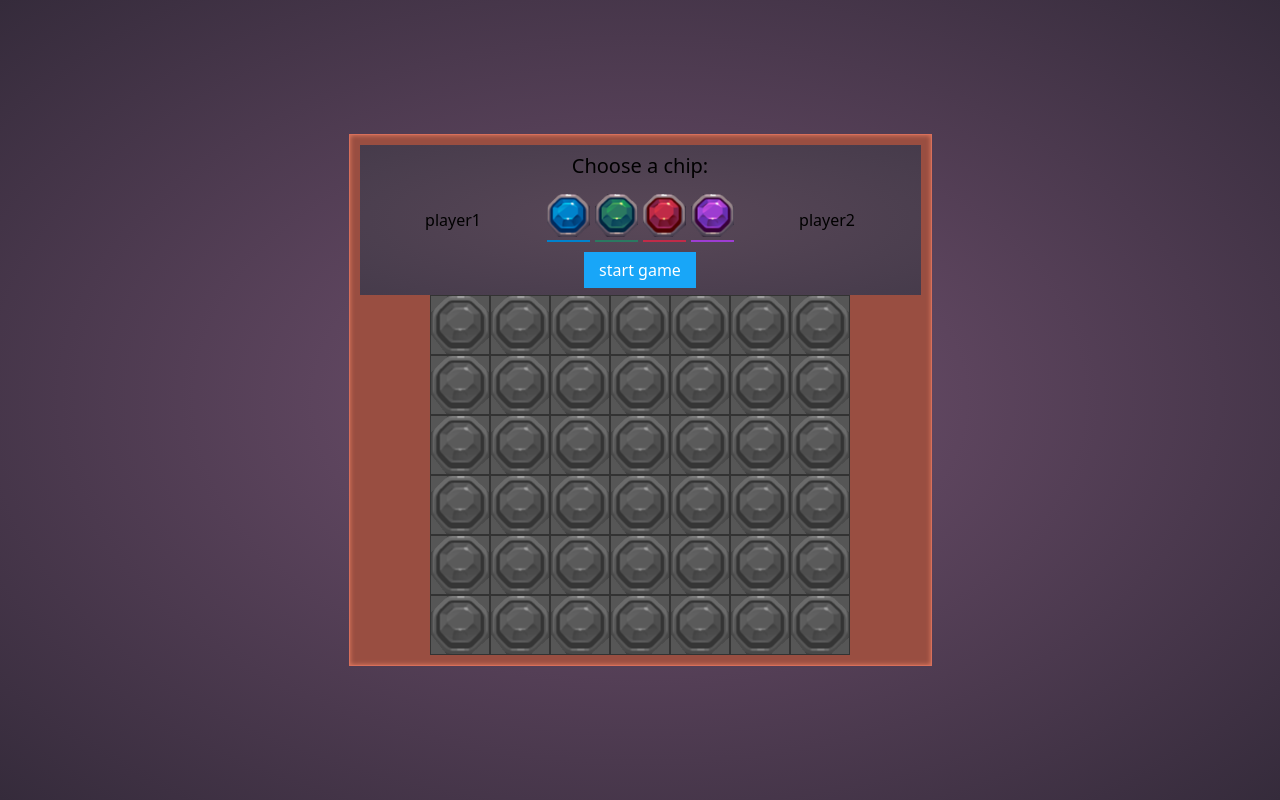
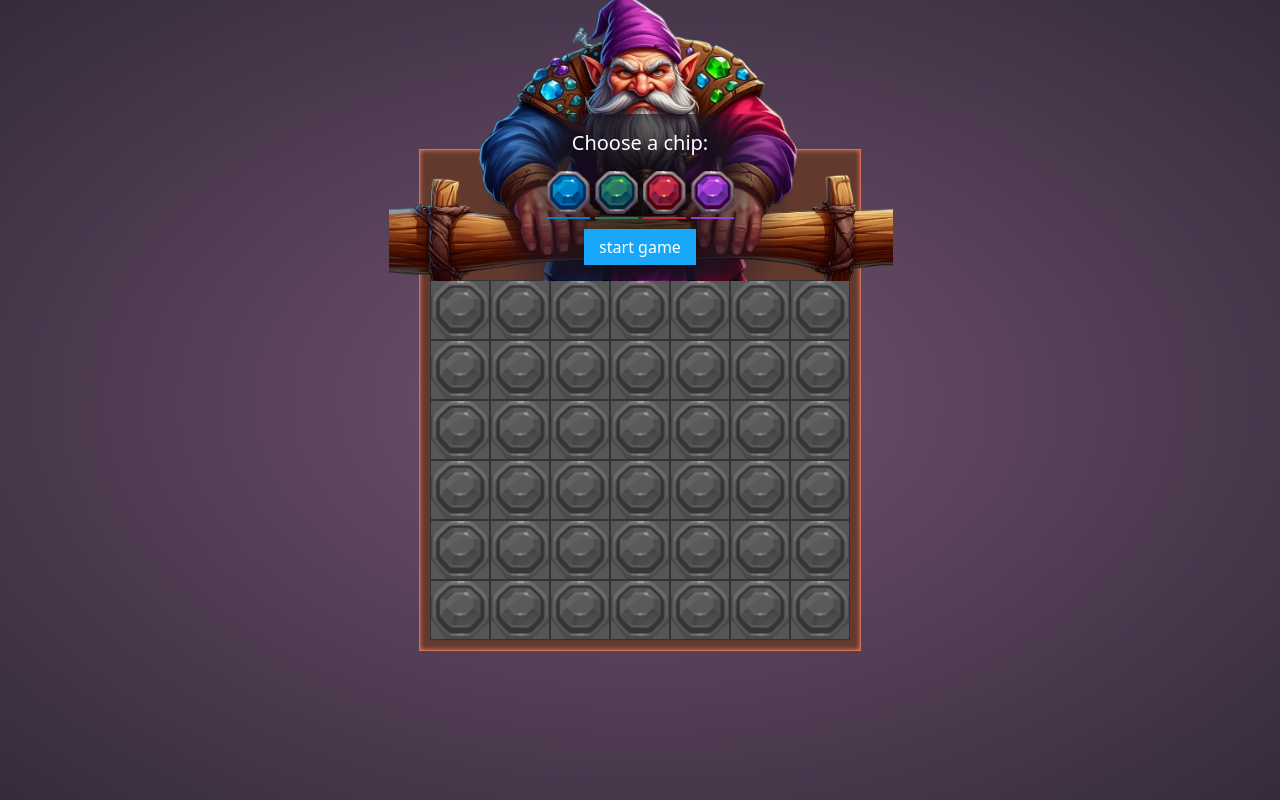
Before and after one commit to PospelovVladimir/4-in-a-row, a React (Vite) app: page / in a window 1280 px wide. Built offline with nearby package versions, Linux system fonts and the light colour scheme; a web font is replaced by a local one.

Commit message:
add HeaderWithHero component

```diff
--- a/src/App.tsx
+++ b/src/App.tsx
@@ -1,12 +1,14 @@
 import "./App.scss"
 import GameBoard from "./components/GameBoard/GameBoard"
 import Header from "./components/Header/Header"
+import HeaderWithHero from "./components/HeaderWithHero/HeaderWithHero"
 
 const App = () => {
   return (
     <div className="app">
       <div className="container">
-        <Header />
+        {/* <Header /> */}
+        <HeaderWithHero />
         <GameBoard />
       </div>
     </div>
--- /dev/null
+++ b/src/components/HeaderWithHero/HeaderWithHero.tsx
@@ -0,0 +1,38 @@
+import "./headerWithHero.scss"
+import hero2 from "../../assets/images/hero2.png"
+import { Button } from "../UI/Button/Button"
+import GameCell from "../GameCell/GameCell"
+
+const HeaderWithHero = () => {
+  return (
+    <div className="header-with-hero">
+      <div className="header-with-hero__img-wrapper">
+        <img className="header-with-hero__img" src={hero2} alt="" />
+      </div>
+      <div className="header-with-hero__center-wrapper">
+        <div className="header-with-hero__center">
+          <span className="header-with-hero__text">Choose a chip:</span>
+          <div className="header-with-hero__chip-list">
+            <div className="header-with-hero__chip-list-item active" data-color="blue">
+              <GameCell variant="blue" />
+            </div>
+            <div className="header-with-hero__chip-list-item active" data-color="green">
+              <GameCell variant="green" />
+            </div>
+            <div className="header-with-hero__chip-list-item active" data-color="red">
+              <GameCell variant="red" />
+            </div>
+            <div className="header-with-hero__chip-list-item active" data-color="violet">
+              <GameCell variant="violet" />
+            </div>
+          </div>
+          <Button variant="primary" handler={() => {}}>
+            start game
+          </Button>
+        </div>
+      </div>
+    </div>
+  )
+}
+
+export default HeaderWithHero
--- /dev/null
+++ b/src/components/HeaderWithHero/headerWithHero.scss
@@ -0,0 +1,103 @@
+.header-with-hero {
+  display: flex;
+  justify-content: center;
+  align-items: center;
+  position: relative;
+  width: 100%;
+  height: 120px;
+
+  &__img-wrapper {
+    position: absolute;
+    // top: -113px;
+    // left: 0;
+    top: -162px;
+    left: -41px;
+    z-index: 1;
+    width: 120%;
+    // width: 100%;
+  }
+
+  &__img {
+    width: 100%;
+    height: 100%;
+    object-fit: cover;
+  }
+
+  &__center-wrapper {
+    width: 100%;
+    position: absolute;
+    left: 0;
+    bottom: 0;
+    z-index: 2;
+  }
+
+  &__center {
+    display: flex;
+    flex-direction: column;
+    justify-content: center;
+    align-items: center;
+    gap: 15px;
+    // background-color: rgba($color: #000000, $alpha: 0.5);
+    background: radial-gradient(circle, rgba(0, 0, 0, 0.79) 0%, rgba(30, 24, 38, 0.64) 43%, rgba(110, 14, 235, 0) 68%);
+    padding: 15px;
+  }
+
+  &__text {
+    font-size: 20px;
+    color: #fff;
+  }
+
+  &__chip-list {
+    display: grid;
+    grid-template-columns: repeat(4, 1fr);
+    gap: 5px;
+  }
+
+  &__chip-list-item {
+    width: 43px;
+    height: 43px;
+    // border-bottom: 2px solid transparent;
+    position: relative;
+    cursor: pointer;
+    transition: transform 0.3s;
+
+    &:hover {
+      transform: translateY(-3px);
+    }
+
+    &.active {
+      &::after {
+        content: "";
+        position: absolute;
+        left: 0;
+        bottom: -5px;
+        width: 100%;
+        height: 2px;
+      }
+    }
+
+    &.active[data-color="blue"] {
+      &::after {
+        background-color: #0082cd;
+      }
+    }
+
+    &.active[data-color="green"] {
+      &::after {
+        background-color: #2b7961;
+      }
+    }
+
+    &.active[data-color="red"] {
+      &::after {
+        background-color: #c02b48;
+      }
+    }
+
+    &.active[data-color="violet"] {
+      &::after {
+        background-color: #9d3dd2;
+      }
+    }
+  }
+}
--- a/src/index.css
+++ b/src/index.css
@@ -12,7 +12,7 @@ body {
   align-items: center;
   /* width: 720px; */
   padding: 10px;
-  background-color: #994e41;
+  background-color: #63392e;
   box-shadow: inset 0px 0px 5px #e57d62;
   border: 1px solid rgb(216 111 91);
 }
```
Also changed, not shown: src/assets/images/hero2.png (added).
